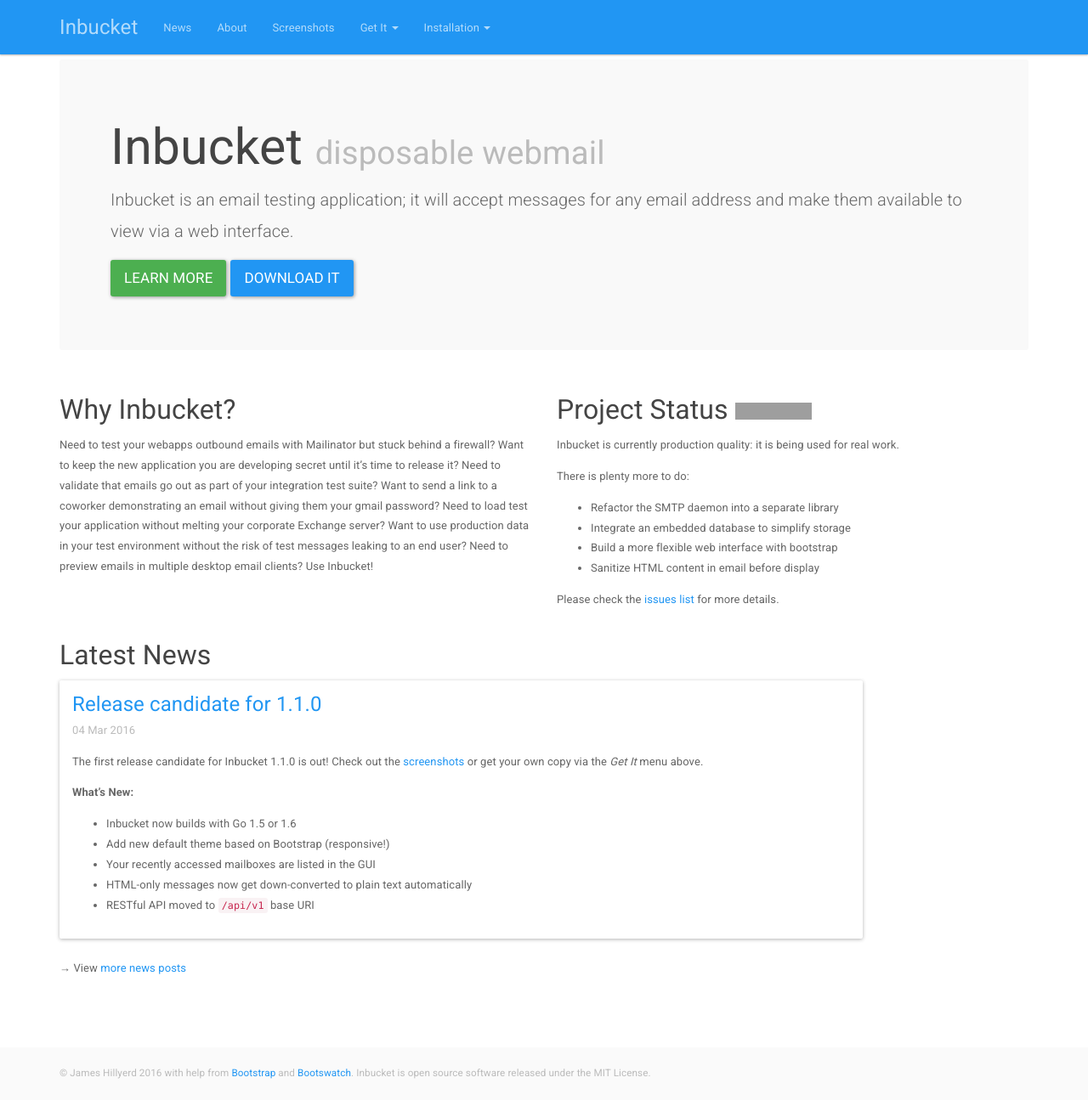
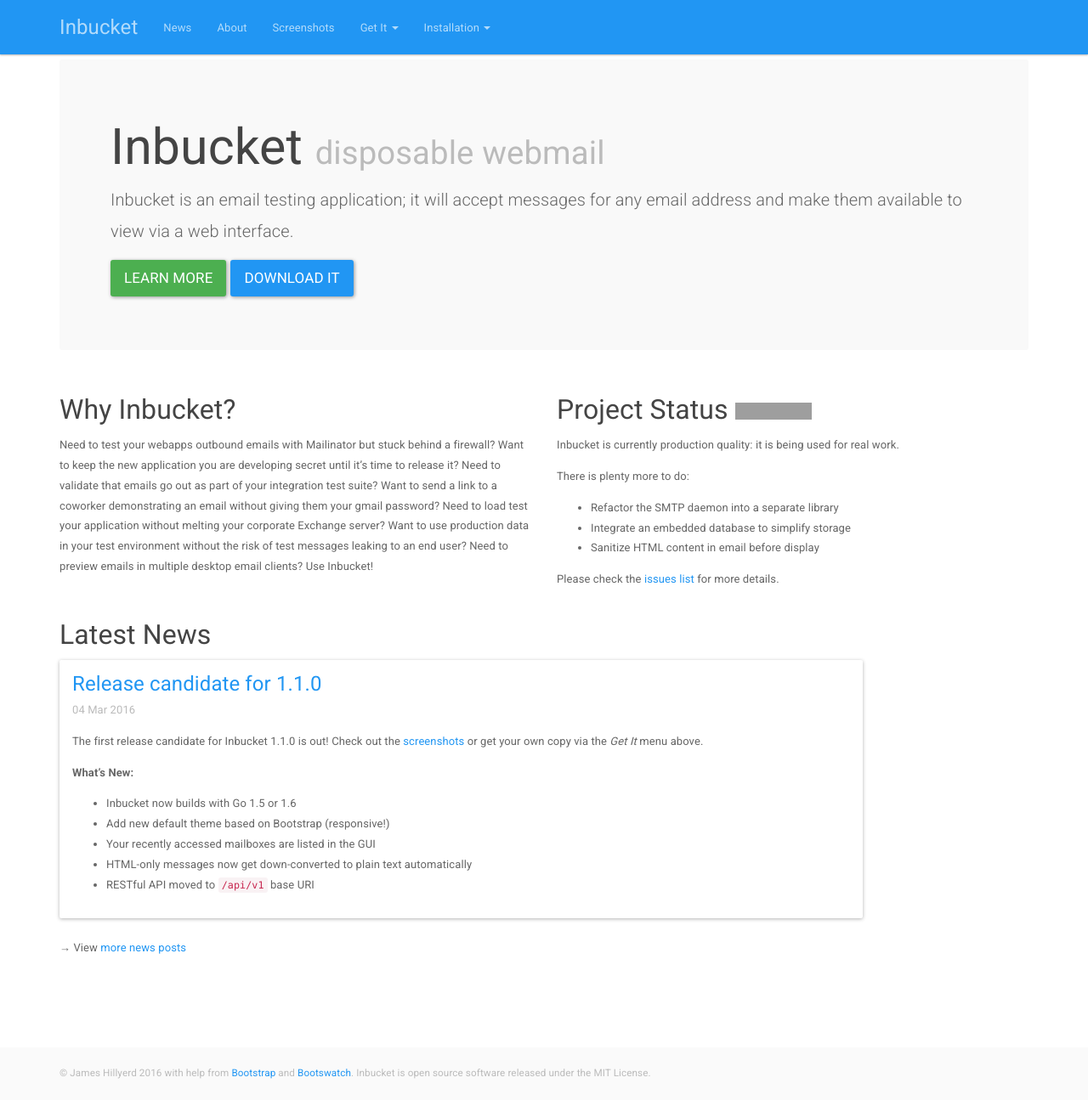
Before and after one commit to inbucket/inbucket.org, a Jekyll site: the page built from index.html, in a window 1280 px wide and 1295 px high. Shown: the whole window at 85% size. Built offline with Jekyll 4.4.1, drawn with Linux system fonts in a browser that asks for light colours; comment, search, counter and statistics services are not loaded; grey boxes are pictures that could not be loaded.

Commit message:
Finished bootstrap interface

```diff
--- a/index.html
+++ b/index.html
@@ -47,7 +47,6 @@
       <ul>
         <li>Refactor the SMTP daemon into a separate library</li>
         <li>Integrate an embedded database to simplify storage</li>
-        <li>Build a more flexible web interface with bootstrap</li>
         <li>Sanitize HTML content in email before display</li>
       </ul>
     </p>
```
